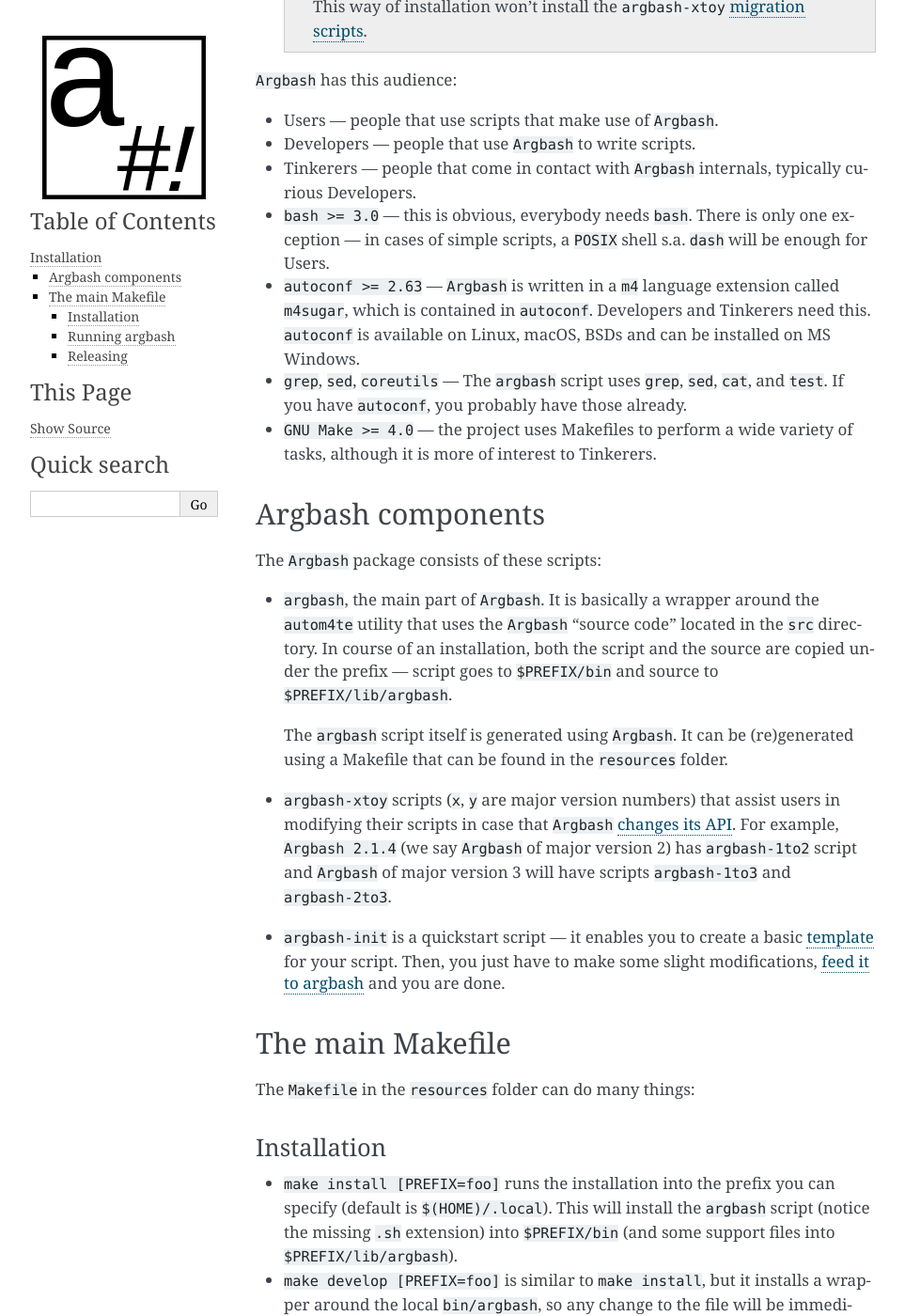
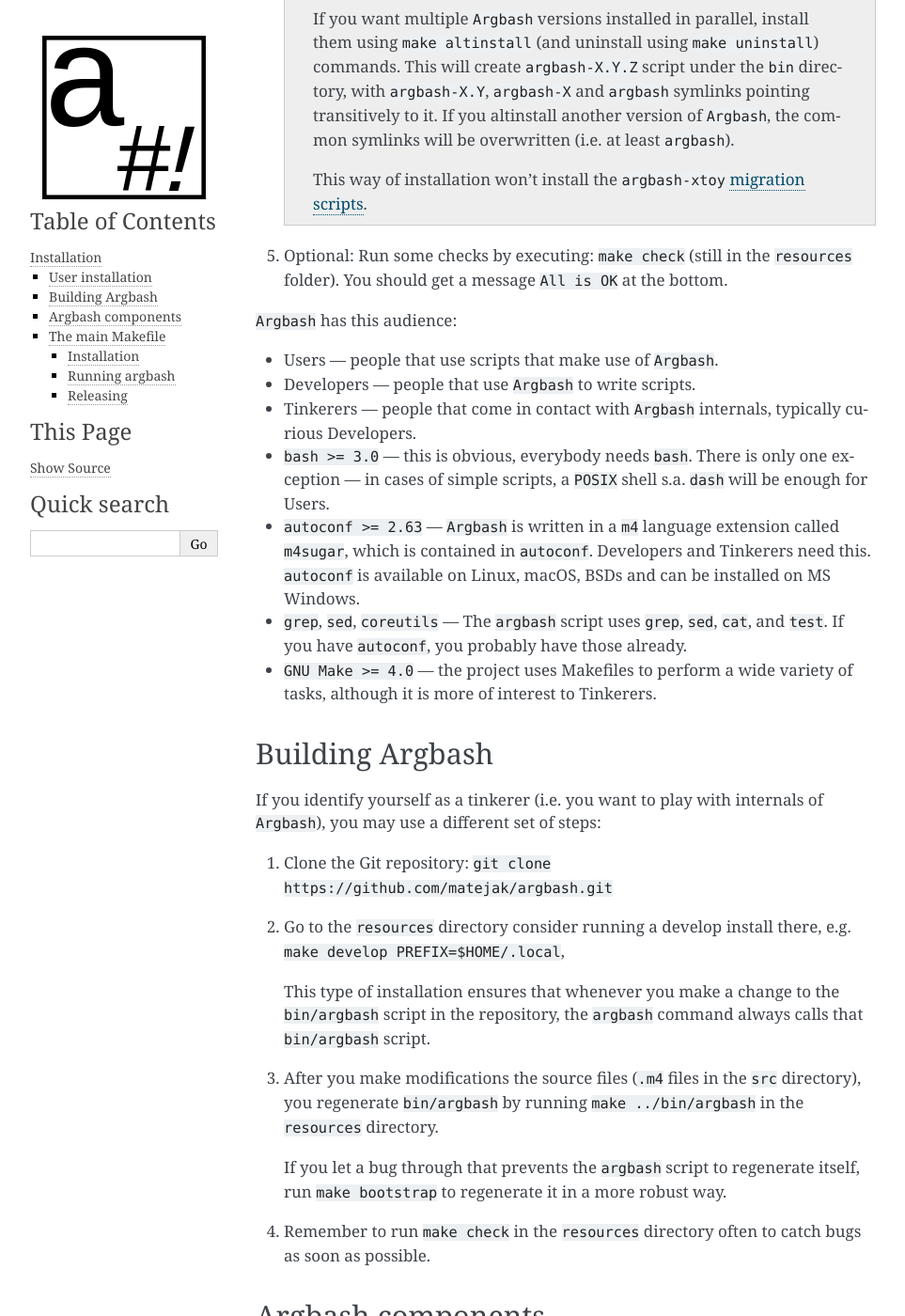
Before and after one commit to matejak/argbash, a Sphinx documentation site: the page built from doc/install.rst, in a window 1280 px wide and 1400 px high, scrolled down 601 px. Shown: the whole window at 94% size, without its empty margins (148-1111 px from the left). Built offline with Sphinx 7.4.7, drawn with Linux system fonts in a browser that asks for light colours; some of the changed text lies outside the part shown.

Commit message:
Expanded info on getting and building argbash.

```diff
--- a/doc/_static/index_script-create.txt
+++ b/doc/_static/index_script-create.txt
@@ -1 +1 @@
-./bin/argbash-init --pos positional-arg --opt option --opt-bool print - | ./bin/argbash -o script.sh -
+bin/argbash-init --pos positional-arg --opt option --opt-bool print - | ../bin/argbash -o script.sh -
--- a/doc/install.rst
+++ b/doc/install.rst
@@ -1,13 +1,21 @@
 Installation
 ============
 
-Installation is simple, but as it is described in the :ref:`quickstart`, you don't need it to use ``Argbash``.
+
+.. _user_install:
+
+User installation
+-----------------
+
+If you want to use Argbash locally, you have to download the software package and run the installation script.
+
+1. Go to the `release section of the GitHub project <https://github.com/matejak/argbash/releases>`_, choose the version to download, and download the source code package.
+
+#. Unpack the contents of the archive.
+   You can use the ``bin/argbash`` script without any installation (as it is described in the :ref:`quickstart`), but you can proceed to the installation in order to be able to use ``argbash`` system-wide.
 
 #. Go to the ``resources`` folder.
    There is a ``Makefile``.
-
-#. Run some checks: ``make check``.
-   You should get no errors.
 
 #. According to whether you have your ``$HOME/.local/bin`` folder in the ``PATH``:
 
@@ -22,6 +30,10 @@
 
      This way of installation won't install the ``argbash-xtoy`` :ref:`migration scripts <argbash_components>`.
 
+#. Optional: Run some checks by executing: ``make check`` (still in the ``resources`` folder).
+   You should get a message ``All is OK`` at the bottom.
+
+
 ``Argbash`` has this audience:
 
 * Users --- people that use scripts that make use of ``Argbash``.
@@ -32,6 +44,25 @@
 * ``autoconf >= 2.63`` --- ``Argbash`` is written in a ``m4`` language extension called ``m4sugar``, which is contained in ``autoconf``. Developers and Tinkerers need this. ``autoconf`` is available on Linux, macOS, BSDs and can be installed on MS Windows.
 * ``grep``, ``sed``, ``coreutils`` --- The ``argbash`` script uses ``grep``, ``sed``, ``cat``, and ``test``. If you have ``autoconf``, you probably have those already.
 * ``GNU Make >= 4.0`` --- the project uses Makefiles to perform a wide variety of tasks, although it is more of interest to Tinkerers.
+
+
+Building Argbash
+----------------
+
+If you identify yourself as a tinkerer (i.e. you want to play with internals of ``Argbash``), you may use a different set of steps:
+
+#. Clone the Git repository: ``git clone https://github.com/matejak/argbash.git``
+
+#. Go to the ``resources`` directory consider running a develop install there, e.g. ``make develop PREFIX=$HOME/.local``,
+
+   This type of installation ensures that whenever you make a change to the ``bin/argbash`` script in the repository, the ``argbash`` command always calls that ``bin/argbash`` script.
+
+#. After you make modifications the source files (``.m4`` files in the ``src`` directory), you regenerate ``bin/argbash`` by running ``make ../bin/argbash`` in the ``resources`` directory.
+
+   If you let a bug through that prevents the ``argbash`` script to regenerate itself, run ``make bootstrap`` to regenerate it in a more robust way.
+
+#. Remember to run ``make check`` in the ``resources`` directory often to catch bugs as soon as possible.
+
 
 .. _argbash_components:
 
@@ -53,10 +84,12 @@
 * ``argbash-init`` is a quickstart script --- it enables you to create a basic :ref:`template <templates>` for your script.
   Then, you just have to make some slight modifications, :ref:`feed it to argbash <invocation>` and you are done.
 
+
 The main Makefile
 -----------------
 
 The ``Makefile`` in the ``resources`` folder can do many things:
+
 
 .. _install:
 
@@ -69,6 +102,7 @@
   This is inspired by Python's ``python setup.py develop`` pattern.
 * ``make uninstall [PREFIX=foo]`` inverse of the above.
 
+
 Running argbash
 +++++++++++++++
 
@@ -78,6 +112,7 @@
 * ``make foo/bar.sh`` generates a script provided that there is a ``foo/bar.m4`` file.
 * ``make foo/bar2.sh`` generates a script provided that there is a ``foo/bar.sh`` file.
 
+
 Releasing
 +++++++++
 
```
Also changed, not shown: doc/_static/wrapper-output-action.txt (+5 -4 lines), doc/index.rst (+9 -1 lines).
